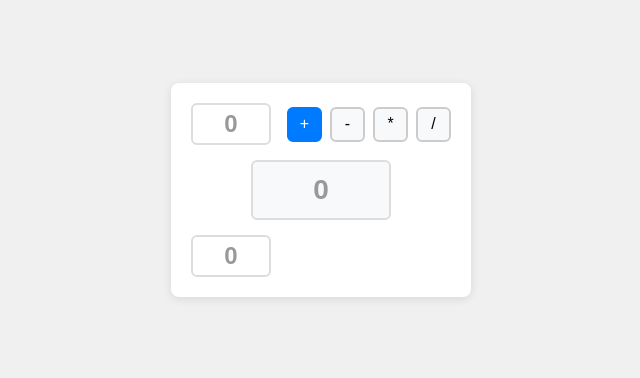
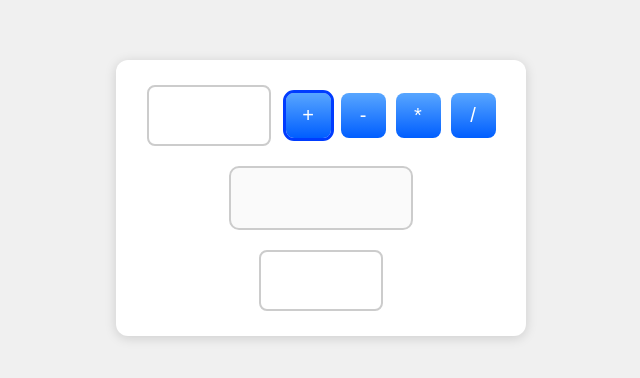
Before and after one commit to Ponava-pr/-1, a plain HTML site: page index.html in a window 1280 px wide. Shown: the part 210-588 px from the top of the page, without its empty margins (319-959 px from the left). Drawn offline with Linux system fonts and the light colour scheme.

Commit message:
Update style.css

```diff
--- a/style.css
+++ b/style.css
@@ -1,9 +1,3 @@
-* {
-    margin: 0;
-    padding: 0;
-    box-sizing: border-box;
-}
-
 body {
     font-family: Arial, sans-serif;
     background: #f0f0f0;
@@ -11,117 +5,81 @@ body {
     justify-content: center;
     align-items: center;
     min-height: 100vh;
-    padding: 20px;
 }
 
 .calculator {
     background: white;
-    border-radius: 8px;
-    padding: 20px;
-    width: 300px;
-    box-shadow: 0 2px 10px rgba(0, 0, 0, 0.1);
+    border-radius: 12px;
+    padding: 25px;
+    width: 360px;
+    box-shadow: 0 2px 12px rgba(0,0,0,0.15);
+
+    display: flex;
+    flex-direction: column;
+    gap: 20px;
 }
 
-/* Первая строка: число слева, операторы справа */
+/* Первая строка: число слева + операторы справа */
 .first-row {
     display: flex;
-    justify-content: space-between;
     align-items: center;
-    margin-bottom: 15px;
+    gap: 15px;
+    justify-content: center;
 }
 
 .number-input {
     font-size: 24px;
-    font-weight: bold;
-    color: #333;
-    min-width: 80px;
-    min-height: 40px;
-    border: 2px solid #ddd;
-    padding: 5px 10px;
-    border-radius: 6px;
+    min-width: 100px;
+    min-height: 45px;
+    border: 2px solid #ccc;
+    border-radius: 8px;
+    padding: 6px 10px;
+    text-align: center;
     background: white;
-    text-align: center;
 }
 
-.number-input:focus {
-    outline: none;
-    border-color: #007bff;
-    background: #f8f9fa;
-}
-
-.number-input:empty:before {
-    content: "0";
-    color: #999;
-}
-
-.number-input:empty:focus:before {
-    content: "";
-}
-
+/* Ряд операторов */
 .operators {
     display: flex;
-    gap: 8px;
+    gap: 10px;
 }
 
 .op-btn {
-    width: 35px;
-    height: 35px;
-    border: 2px solid #ccc;
-    border-radius: 6px;
-    background: #f8f9fa;
-    font-size: 16px;
+    width: 45px;
+    height: 45px;
+    border-radius: 8px;
+    font-size: 20px;
     cursor: pointer;
-    display: flex;
-    align-items: center;
-    justify-content: center;
-}
-
-.op-btn:hover {
-    background: #e9ecef;
-    border-color: #999;
+    border: none;
+    background: linear-gradient(180deg, #58a6ff, #005eff);
+    color: white;
 }
 
 .op-btn.active {
-    background: #007bff;
-    color: white;
-    border-color: #007bff;
+    outline: 3px solid #003cff;
 }
 
-/* Вторая строка: результат */
+/* Результат */
 .second-row {
     display: flex;
     justify-content: center;
-    margin-bottom: 15px;
 }
 
 .result {
     font-size: 28px;
-    font-weight: bold;
-    color: #333;
-    padding: 10px 20px;
-    background: #f8f9fa;
-    border-radius: 6px;
-    border: 2px solid #ddd;
-    cursor: pointer;
-    min-width: 140px;
-    text-align: center;
+    min-width: 180px;
     min-height: 60px;
+    border: 2px solid #ccc;
+    background: #fafafa;
+    border-radius: 10px;
     display: flex;
     align-items: center;
     justify-content: center;
-}
-
-.result:hover {
-    background: #e9ecef;
-    border-color: #999;
-}
-
-.result:empty:before {
-    content: "0";
-    color: #999;
+    cursor: pointer;
 }
 
 /* Третья строка */
 .third-row {
     display: flex;
+    justify-content: center;
 }
```
